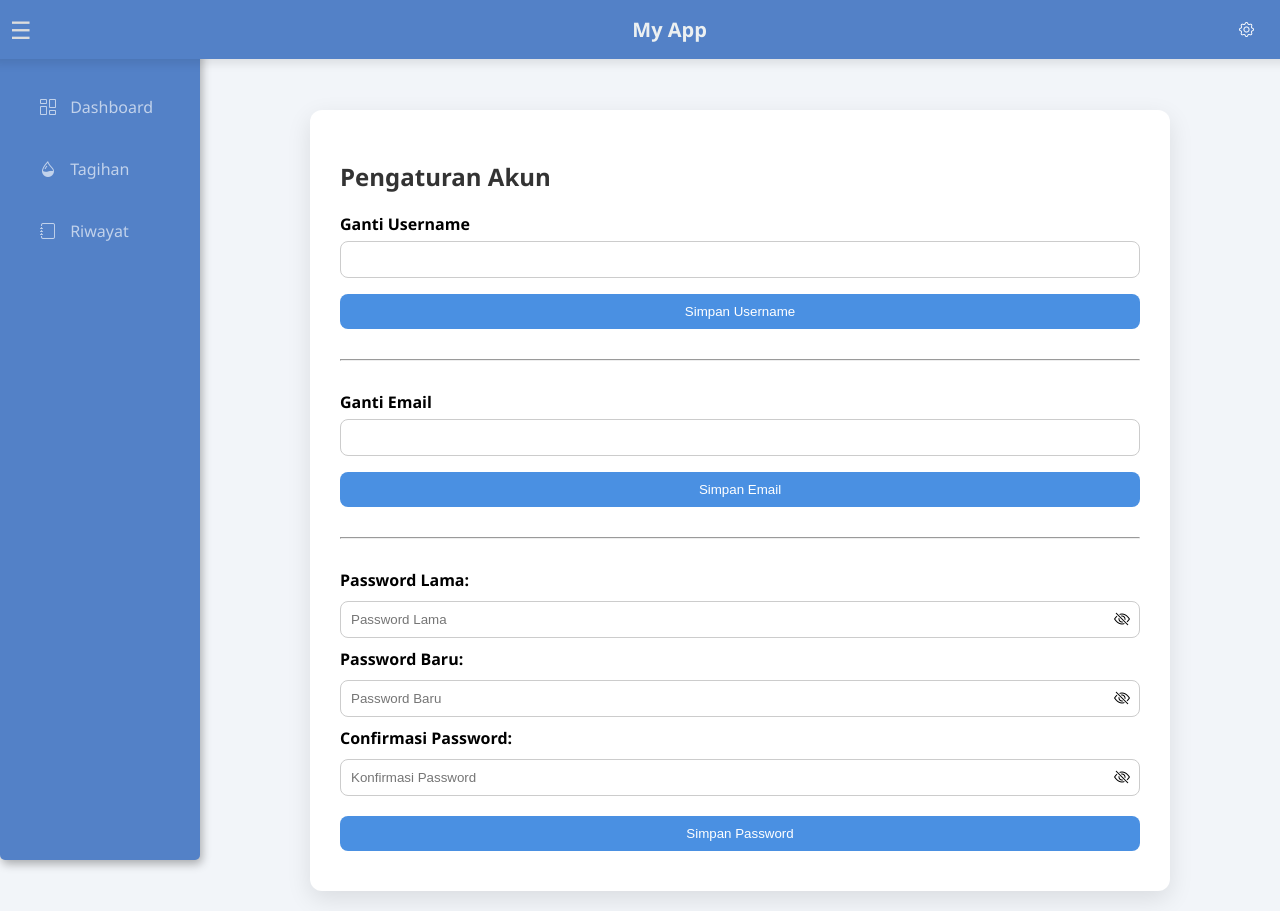
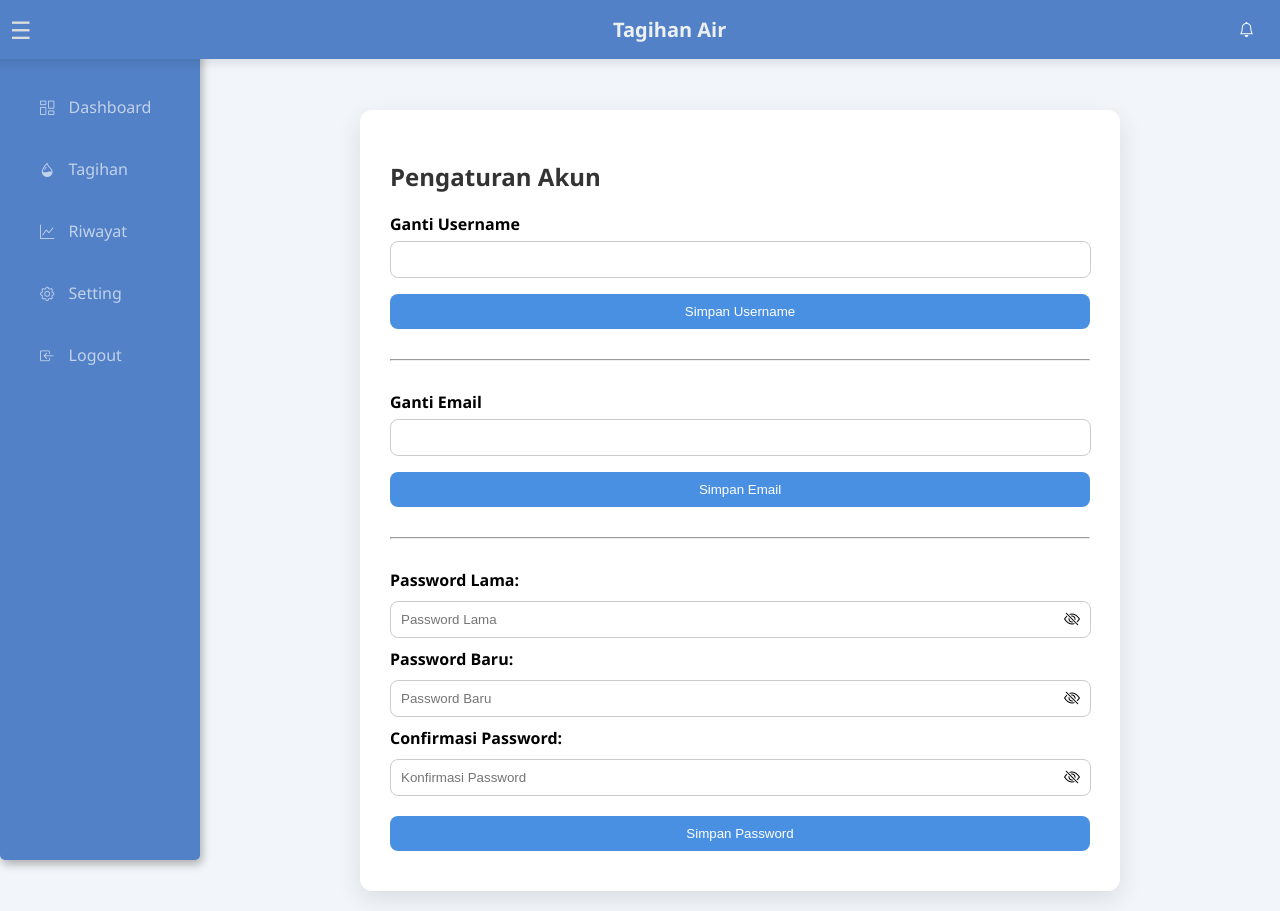
Before and after one commit to pstar15/pengembangan-layanan-tagihan-air, a CodeIgniter 4 app: the page made by app/Views/account/setting.php in a window 1280 px wide. Run offline with PHP 8.4 and a stand-in for CodeIgniter, Linux system fonts and the light colour scheme; the template is opened without the code that fills it, so the values that code supplies are empty; some libraries are stand-ins or nearby versions.

Commit message:
modified controller Auth.php, modified navbar and sidebar di file setting.php,edit.php,create.php,index.php,dashboard.php,riwayat.php, modified css sidebar di file style.css

```diff
--- a/app/Controllers/Auth.php
+++ b/app/Controllers/Auth.php
@@ -134,8 +134,9 @@ class Auth extends BaseController
         $data['total_tagihan'] = $TagihanModel->countAll();
         $data['total_lunas'] = $TagihanModel->where('status', 'Lunas')->countAllResults();
         $data['total_belum_lunas'] = $TagihanModel->where('status', 'Belum Lunas')->countAllResults();
+
         $data['username'] = session()->get('username');
-        $data['tagihan'] = $RiwayatTagihanModel->findAll();
+        $data['tagihan'] = $TagihanModel->findAll();
         $data['akun_android'] = $userModel->findAll();
 
         return view('auth/dashboard', $data);
--- a/app/Views/account/setting.php
+++ b/app/Views/account/setting.php
@@ -16,7 +16,7 @@
     }
 
     .container {
-        max-width: 800px;
+        max-width: 700px;
         width: 100%;
         margin: 0 auto;
         margin-top: 90px;
@@ -40,7 +40,7 @@
 
     input[type="username"],
     input[type="email"] {
-        width: 778px;
+        width: 679px;
         padding: 10px;
         margin-top: 6px;
         margin-bottom: 16px;
@@ -107,51 +107,73 @@
         margin-left: 0;
         margin-right: 10px;
     }
+    .logout:hover {
+        color:rgb(255, 0, 0);
+    }
 </style>
 </head>
 <body>
 
     <div class="navbar">
         <span class="menu-toggle" id="sidebarToggle">&#9776;</span>
-        <h1 class="navbar-title">My App</h1>
-        <div class="navbar-spacer">
+        <h1 oncontextmenu="return false;" class="navbar-title no-copy">Tagihan Air</h1>
+        <div oncontextmenu="return false;" class="navbar-spacer no-copy">
             <?= session()->get('username'); ?>
         </div>
         <div class="profile-dropdown">
             <button class="profile-button">
-                <i class="bi bi-gear"></i>
+                <i class="bi bi-bell"></i>
             </button>
             <div class="dropdown-menu">
-                <a href="/account/setting">Setting</a>
-                <a href="/logout" class="logout">Logout</a>
+                <a href="/account/setting">
+                    <i class="bi bi-person-fill"></i>
+                    <span style="margin-left: 10px;">Account</span>
+                </a>
+                <a href="/logout" class="logout">
+                    <i class="bi bi-box-arrow-in-left"></i>
+                    <span style="margin-left: 10px;">Logout</span>
+                </a>
             </div>
         </div>
     </div>
 
-    <div class="sidebar" id="sidebar">
+    <div class="sidebar active" id="sidebar">
         <ul>
             <li>
-                <a href="<?= base_url('/auth/dashboard') ?>" class="sidebar-link">
-                    <i class="bi bi-columns-gap"></i>
-                    <span style="margin-left: 10px;">Dashboard</span>
+                <a href="<?= base_url('auth/dashboard') ?>" class="sidebar-link">
+                    <i class="bi bi-columns-gap" style="font-size: 0.9rem;"></i>
+                    <span class="sidebar-text" style="margin-left: 10px;">Dashboard</span>
                 </a>
             </li>
 
             <li>
-                <a href="<?= base_url('tagihan') ?>" class="sidebar-link">
-                    <i class="bi bi-droplet-half"></i>
-                    <span style="margin-left: 10px;">Tagihan</span>
+                <a href="<?= base_url('/tagihan') ?>" class="sidebar-link">
+                    <i class="bi bi-droplet-half" style="font-size: 0.9rem;"></i>
+                    <span class="sidebar-text" style="margin-left: 10px;">Tagihan</span>
                 </a>
             </li>
 
             <li>
                 <a href="<?= base_url('riwayat-tagihan') ?>" class="sidebar-link">
-                    <i class="bi bi-journal"></i>
-                    <span style="margin-left: 10px;">Riwayat</span>
+                    <i class="bi bi-graph-up" style="font-size: 0.9rem;"></i>
+                    <span class="sidebar-text" style="margin-left: 10px;">Riwayat</span>
+                </a>
+            </li>
+            <li>
+                <a href="/account/setting" class="<?= uri_string() == 'account/setting' ? 'active' : '' ?>">
+                    <i class="bi bi-gear" style="font-size: 0.9rem;"></i>
+                    <span class="sidebar-text" style="margin-left: 10px;">Setting</span>
+                </a>
+            </li>
+            <li>
+                <a href="<?= base_url('logout') ?>" class="sidebar-link logout">
+                    <i class="bi bi-box-arrow-in-left" style="font-size: 0.9rem;"></i>
+                    <span class="sidebar-text" style="margin-left: 10px;">Logout</span>
                 </a>
             </li>
         </ul>
     </div>
+
     <div class="main-content" id="mainContent">
         <div class="container">
             <h2>Pengaturan Akun</h2>
@@ -201,21 +223,21 @@
             <form action="<?= base_url('/account/update-password') ?>" method="post">
                 <div class="input-group mb-3">
                     <label for="currentPassword">Password Lama:</label>
-                    <input type="password" name="current_password" class="form-control" placeholder="Password Lama" id="currentPassword" style="width: 778px;">
+                    <input type="password" name="current_password" class="form-control" placeholder="Password Lama" id="currentPassword" style="width: 679px;">
                     <span class="input-group-text" onclick="togglePassword('currentPassword', this)">
                         <i class="bi bi-eye-slash"></i>
                     </span>
                 </div>
                 <div class="input-group mb-3">
                     <label for="newPassword">Password Baru:</label>
-                    <input type="password" name="new_password" class="form-control" placeholder="Password Baru" id="newPassword" style="width: 778px;">
+                    <input type="password" name="new_password" class="form-control" placeholder="Password Baru" id="newPassword" style="width: 679px;">
                     <span class="input-group-text" onclick="togglePassword('newPassword', this)">
                         <i class="bi bi-eye-slash"></i>
                     </span>
                 </div>
                 <div class="input-group mb-3">
                     <label for="confirmPassword">Confirmasi Password:</label>
-                    <input type="password" name="confirm_password" class="form-control" placeholder="Konfirmasi Password" id="confirmPassword" style="width: 778px;">
+                    <input type="password" name="confirm_password" class="form-control" placeholder="Konfirmasi Password" id="confirmPassword" style="width: 679px;">
                     <span class="input-group-text" onclick="togglePassword('confirmPassword', this)">
                         <i class="bi bi-eye-slash"></i>
                     </span>
--- a/public/css/style.css
+++ b/public/css/style.css
@@ -140,7 +140,7 @@ a {
     position: absolute;
     top: 100%;
     right: 0;
-    background-color: none;
+    background-color: #f3f3f3;
     box-shadow: 0 8px 16px rgba(0, 0, 0, 0.1);
     opacity: 0;
     visibility: hidden;
@@ -248,6 +248,19 @@ body.sidebar-collapsed .main-content {
     transition: width 0.4s ease, left 0.4s ease;
     border-radius: 1px;
 }
+.logout::after {
+    content: '';
+    position: absolute;
+    left: 50%;
+    bottom: 0;
+    width: 0;
+    height: 1px;
+    background-color: #ffffff;
+    transition: width 0.4s ease, left 0.4s ease;
+    border-radius: 1px;
+}
+
+
 
 .sidebar-link:hover {
     color: #fff;
@@ -407,6 +420,7 @@ body.sidebar-collapsed .main-content {
     overflow: hidden;
     text-overflow: ellipsis;
     max-width: 100px;
+    text-align: left;
 }
 
 /* Tombol Edit dan Hapus */
@@ -1223,7 +1237,7 @@ body.sidebar-collapsed .main-content {
     justify-content: flex-end;
     align-items: flex-end;
     margin: 0 auto;
-    margin-right: 50px;
+    margin-right: 0;
     width: 25%;
     transition: transform 0.3s ease;
     animation: fadeIn 0.5s ease;
@@ -1379,7 +1393,7 @@ body.sidebar-collapsed .main-content {
 .export-riwayat {
     position: absolute;
     margin: 0 auto;
-    margin-left: 750px;
+    margin-left: 800px;
     margin-top: -12px;
     padding: 7px 5px;
     transition: transform 0.3s ease;
```
Also changed, not shown: app/Views/auth/dashboard.php (+17 -12 lines), app/Views/tagihan/create.php (+34 -11 lines), app/Views/tagihan/edit.php (+32 -11 lines), app/Views/tagihan/index.php (+32 -11 lines), app/Views/tagihan/riwayat.php (+32 -11 lines).
